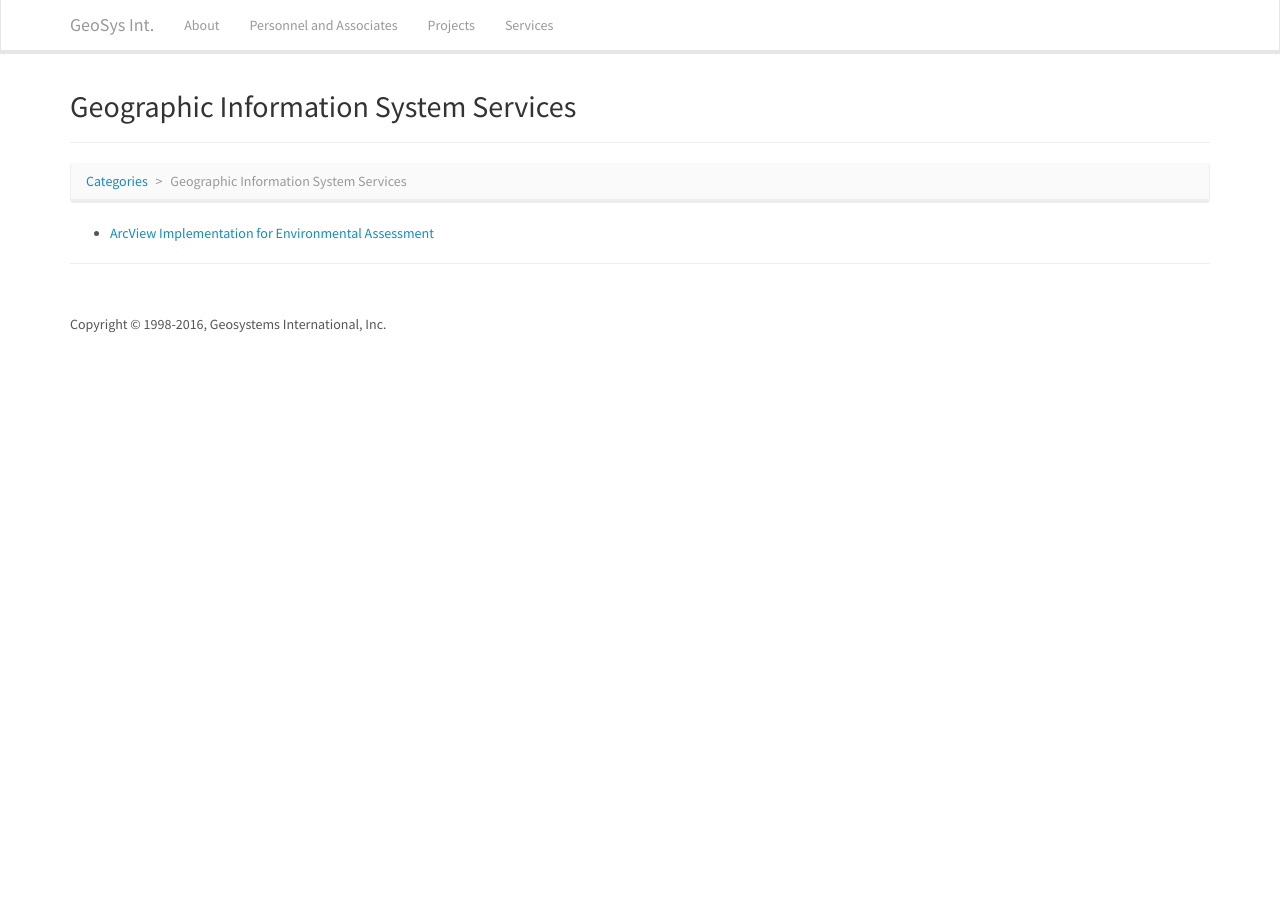
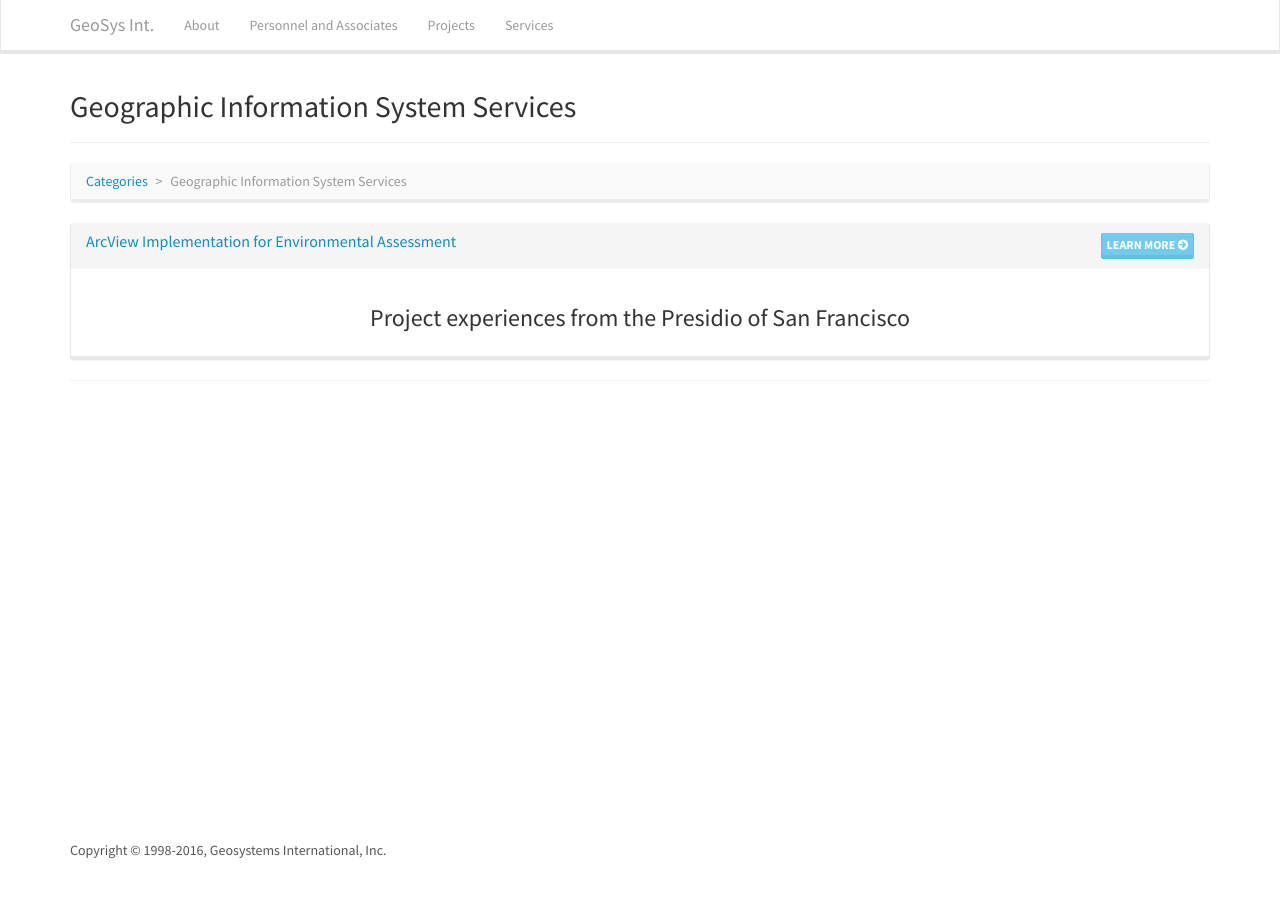
Before and after one commit to marioerossi/geosysint, a Jekyll site: the page built from categories/geographic-information-system-services.html, in a window 1280 px wide. Built offline with Jekyll 4.4.1, drawn with Linux system fonts in a browser that asks for light colours; nearby versions of some CDN libraries.

Commit message:
Improved category interface. Footer now always sticks to the bottom.

```diff
--- a/_includes/category.html
+++ b/_includes/category.html
@@ -10,9 +10,31 @@
     <li class="active">{{ category }}</li>
 </ol>
 
-<ul>
-    {% assign sorted_projects = site.projects | where:"category",category_slug  %}
+<div class="panel-group" id="accordion" role="tablist" aria-multiselectable="true">
+    {% assign sorted_projects = site.projects | where:"category",category_slug %}
+    {% assign count = 1 %}
     {% for project in sorted_projects %}
-        <li><a href="{{ site.baseurl }}{{ project.url | split:"/index" }}">{{ project.title }}</a></li>
+    <div class="panel panel-default">
+        <div class="panel-heading" role="tab" id="heading{{ count }}">
+            <h4 class="panel-title">
+                <div class="row">
+                    <div class="col-lg-12">
+                        <a role="button" data-toggle="collapse" data-parent="#accordion" href="#collapse{{ count }}" aria-expanded="{% if count == 1 %}true{% else %}false{% endif %}" aria-controls="collapse{{ count }}">
+                            {{ project.title }}
+                        </a>
+                        <div class="pull-right">
+                            <a class="btn btn-info btn-xs" href="{{ site.baseurl }}{{ project.url | split:"/index" }}">Learn More <i class="fa fa-arrow-circle-right"></i></a>
+                        </div>
+                    </div>
+                </div>
+            </h4>
+        </div>
+        <div id="collapse{{ count }}" class="panel-collapse collapse in" role="tabpanel" aria-labelledby="heading{{ count }}">
+            <div class="panel-body">
+                {{ project.excerpt }}
+            </div>
+        </div>
+    </div>
+    {% assign count = count | plus:1 %}
     {% endfor %}
-</ul>
+</div>
--- a/_includes/footer.html
+++ b/_includes/footer.html
@@ -1,11 +1,6 @@
 <hr>
 
-<footer>
-    <div class="row">
-        <div class="col-lg-12">
-            <!-- GEOSYSTEMS INTERNATIONAL, Inc. -->
-            <p>Copyright &copy; 1998-2016, Geosystems International, Inc.</p>
-        </div>
-    </div>
-    <!-- /.row -->
+<footer class="footer">
+    <!-- GEOSYSTEMS INTERNATIONAL, Inc. -->
+    <p>Copyright &copy; 1998-2016, Geosystems International, Inc.</p>
 </footer>
--- a/css/main.css
+++ b/css/main.css
@@ -11,16 +11,35 @@ body {
     margin: 0 auto;
 }
 
-footer {
-    margin: 50px 0;
-}
-
 div.carousel-inner div.item img {
     width: 100%;
     max-height:400px;
 }
 
-/*404 page*/
+/* Sticky footer styles
+-------------------------------------------------- */
+html {
+  position: relative;
+  min-height: 100%;
+}
+body {
+  /* Margin bottom by footer height */
+  margin-bottom: 60px;
+}
+.footer {
+  position: absolute;
+  bottom: 0;
+  /* Set the fixed height of the footer here */
+  height: 60px;
+}
+
+/*footer {
+    margin: 50px 0;
+}*/
+
+
+/* 404 page
+-------------------------------------------------- */
 
 .page-404{
   position:relative;
```
